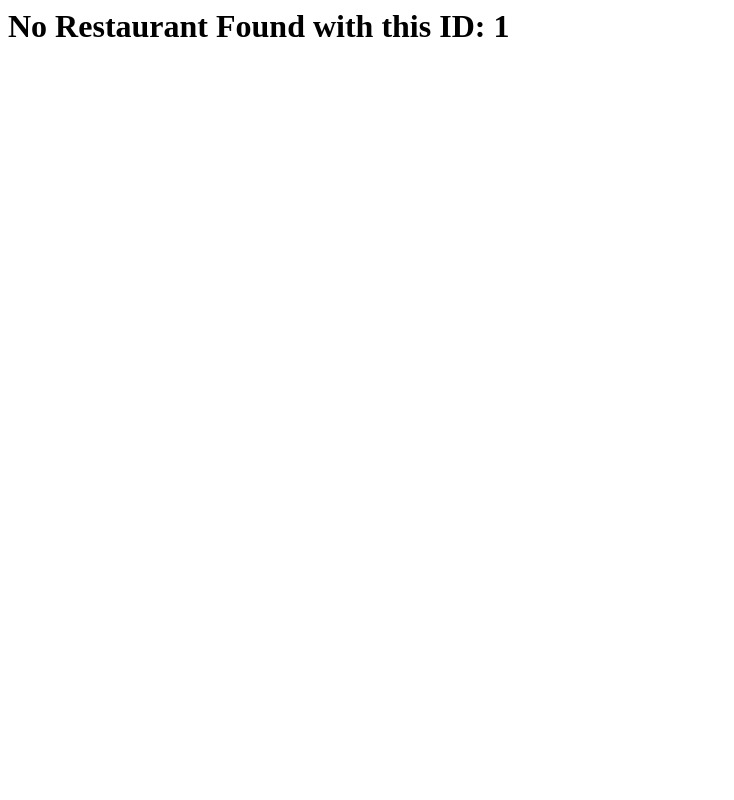
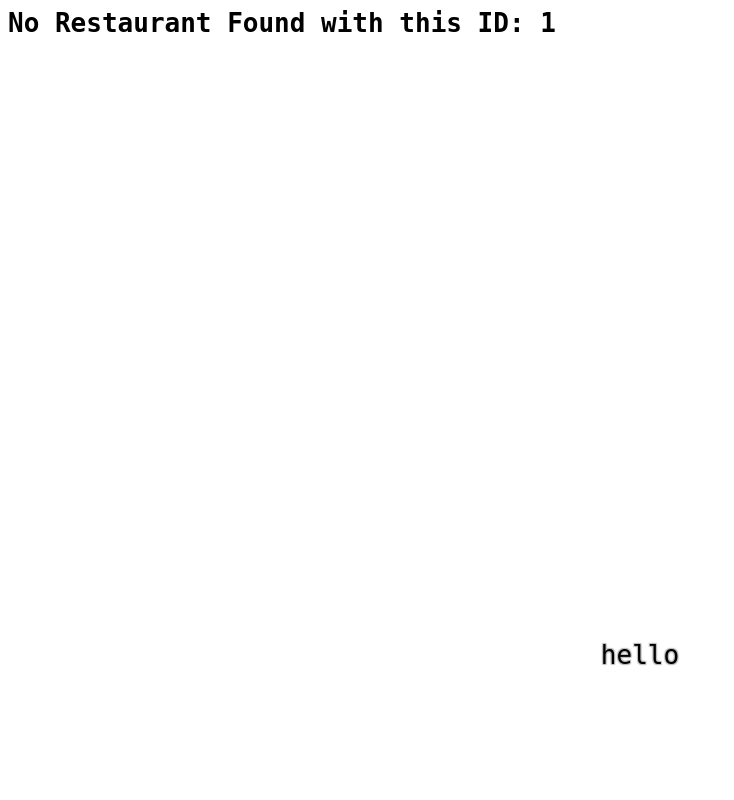
Before and after one commit to lumodon/Item-Catalog, a Flask app: page /restaurants/1/edit in a window 1280 px wide. Shown: the whole page, without its empty margins (0-734 px from the left). Run offline with Flask 2, Linux system fonts and the light colour scheme; data that the repository does not hold is empty.

Commit message:
fix: Fixes toaster animation

```diff
--- a/static/edit.css
+++ b/static/edit.css
@@ -1,3 +1,6 @@
+html {
+  font-family: monospace;
+}
 .hidden {
   display: none;
 }
@@ -14,6 +17,7 @@
   justify-content: flex-start;
   align-items: center;
   font-size: 1.15em;
+  font-family: monospace;
 }
 .price-edit input {
   height: 1.6em;
@@ -25,6 +29,7 @@
 textarea,
 input {
   font-size: 1.15em;
+  font-family: monospace;
 }
 .controls {
   padding-top: 5px;
@@ -35,14 +40,27 @@ input {
 }
 #toaster {
   display: flex;
-  position: absolute;
-  width: 800px;
-  height: 400px;
+  position: fixed;
+  width: 500px;
+  height: 250px;
   text-align: center;
   justify-content: center;
   align-items: center;
-  left: calc(50vw - 400px);
+  z-index: 10;
+  pointer-events: none;
+  left: calc(50vw - 250px);
+  font-size: 2em;
+  text-shadow: 1px 1px 1px #bbb,
+               -1px 1px 1px #bbb,
+               1px -1px 1px #bbb,
+               -1px -1px 1px #bbb;
+  background-color: #ffffffb5;
+}
+.toaster-offscreen {
   top: 100vh;
+}
+.toaster-shown {
+  top: calc(100vh - 270px);
 }
 .slidein {
   animation-name: slidein;
@@ -51,5 +69,5 @@ input {
 }
 @keyframes slidein {
   from { top: 100vh; }
-  to { top: calc(100vh - 400px); }
+  to { top: calc(100vh - 270px); }
 }
--- a/static/edit.js
+++ b/static/edit.js
@@ -46,11 +46,12 @@ function toasterMessage({type, payload}) {
     console.trace(err)
   }
   const toasterEle = document.querySelector('#toaster')
-  toasterEle.classList.remove('hidden')
-  toasterEle.classList.add('slidein')
+  toasterEle.classList.remove('hidden', 'toaster-offscreen')
+  toasterEle.classList.add('slidein', 'toaster-shown')
 }
 
 document.addEventListener('DOMContentLoaded', () => {
+  toasterMessage({type: 'notification', payload: {message: 'hello'}})
   Array.from(document.querySelectorAll('.description')).forEach(desc => {
     desc.value = desc.dataset['description']
   })
--- a/templates/edit.html
+++ b/templates/edit.html
@@ -4,7 +4,7 @@
 <html>
   <head>
     <meta http-equiv="Content-Type" content="text/html; charset=windows-1252" />
-    <link rel="stylesheet" href="/edit.css">
+    <link rel="stylesheet" href="/static/edit.css">
   </head>
   <body>
     <h1>{{ restaurant.name }}</h1>
@@ -30,7 +30,7 @@
       </div>
     </div>
     {% endfor %}
-    <div id="toaster hidden"><p></p></div>
+    <div id="toaster" class="hidden toaster-offscreen"><p></p></div>
   </body>
-  <script src="/edit.js"></script>
+  <script src="/static/edit.js"></script>
 </html>
```
